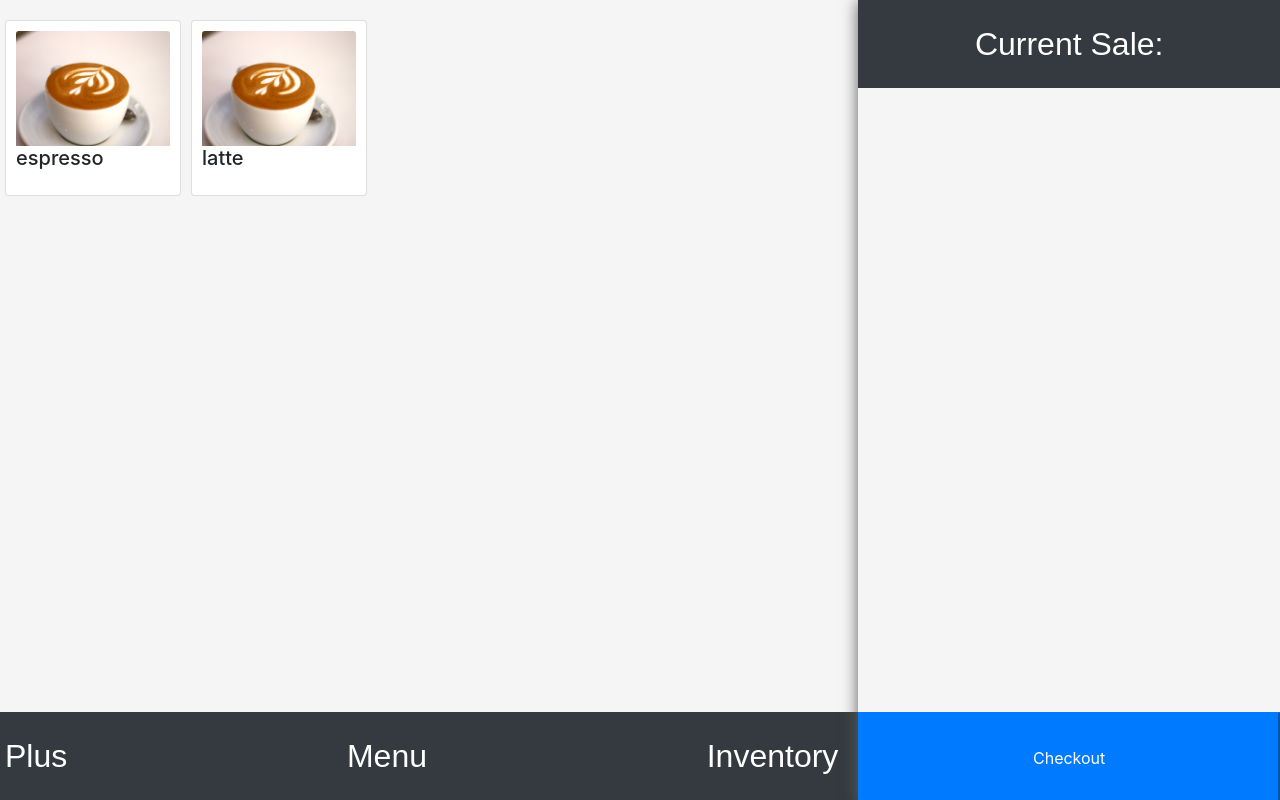
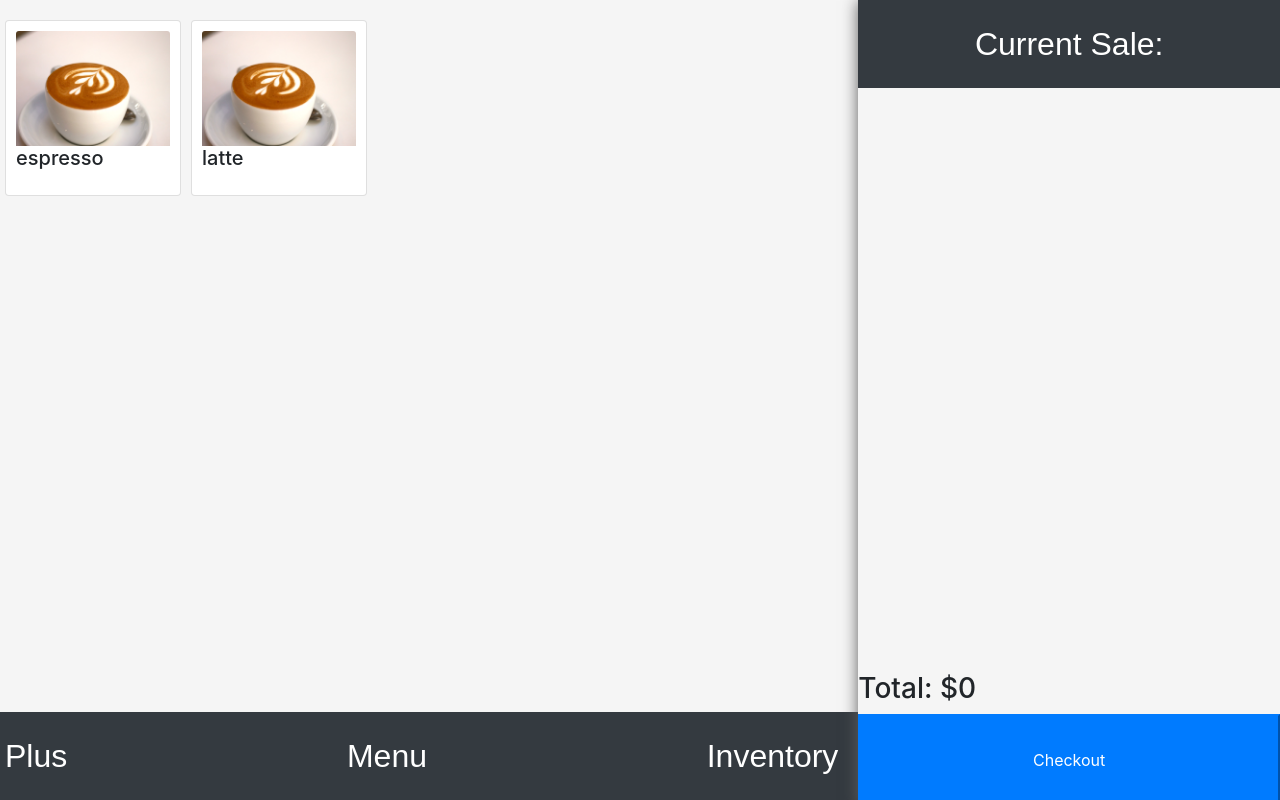
Before and after one commit to austinthebarr/CoffeeShop_Capstone, a React app: page /#/Pos in a window 1280 px wide. Built offline with nearby package versions, Linux system fonts and the light colour scheme.

Commit message:
now can add items together

```diff
--- a/src/assets/styles/styles.css
+++ b/src/assets/styles/styles.css
@@ -51,7 +51,10 @@
 }
 
 .cartList {
-  height:78vh;
+  height:73vh;
+  overflow-y: scroll;
+  overflow-x: hidden;
+  padding: 20px 20px;
 }
 
 .checkoutButton {
@@ -92,3 +95,15 @@
   display: flex;
   flex-wrap: wrap;
 }
+
+/* ItemsInCart */
+
+.itemName {
+  width: 75%;
+  font-size: 18px;
+  margin-top: 6px;
+}
+
+.centerItem {
+  text-align: center
+}
--- a/src/components/CurrentSale.jsx
+++ b/src/components/CurrentSale.jsx
@@ -4,6 +4,7 @@ import PropTypes from 'prop-types';
 import ItemInCart from './ItemInCart';
 
 const CurrentSale = (props) => {
+  let price = 0;
   return(
     <div className='borderControl'>
       <nav className="navbar navbar-dark bg-dark headerStyles">
@@ -11,11 +12,16 @@ const CurrentSale = (props) => {
       </nav>
       <div className='cartList'>
         {Object.keys(props.cartList).map((item)=> {
-          console.log(props.cartList[item].drink.drinkName);
+          console.log(price);
+          price += (props.cartList[item].drink.price);
           return(
-          <ItemInCart
-          Item={props.cartList[item].drink.drinkName}/>);
+            <ItemInCart
+              Item={props.cartList[item].drink.drinkName}
+              key={item}/>);
         })}
+      </div>
+      <div>
+        <h3>Total: ${price}</h3>
       </div>
       <button className='btn-primary checkoutButton'>Checkout</button>
     </div>
--- a/src/components/ItemInCart.jsx
+++ b/src/components/ItemInCart.jsx
@@ -3,8 +3,8 @@ import PropTypes from 'prop-types';
 
 const ItemInCart = (props) => {
   return(
-    <div>
-      <span class="badge badge-primary">{props.Item}</span>
+    <div className='centerItem'>
+      <span className="badge badge-primary itemName">{props.Item}</span>
     </div>);
 };
 ItemInCart.propTypes = {
```
Also changed, not shown: src/actions/index.js (line endings or trailing spaces).
